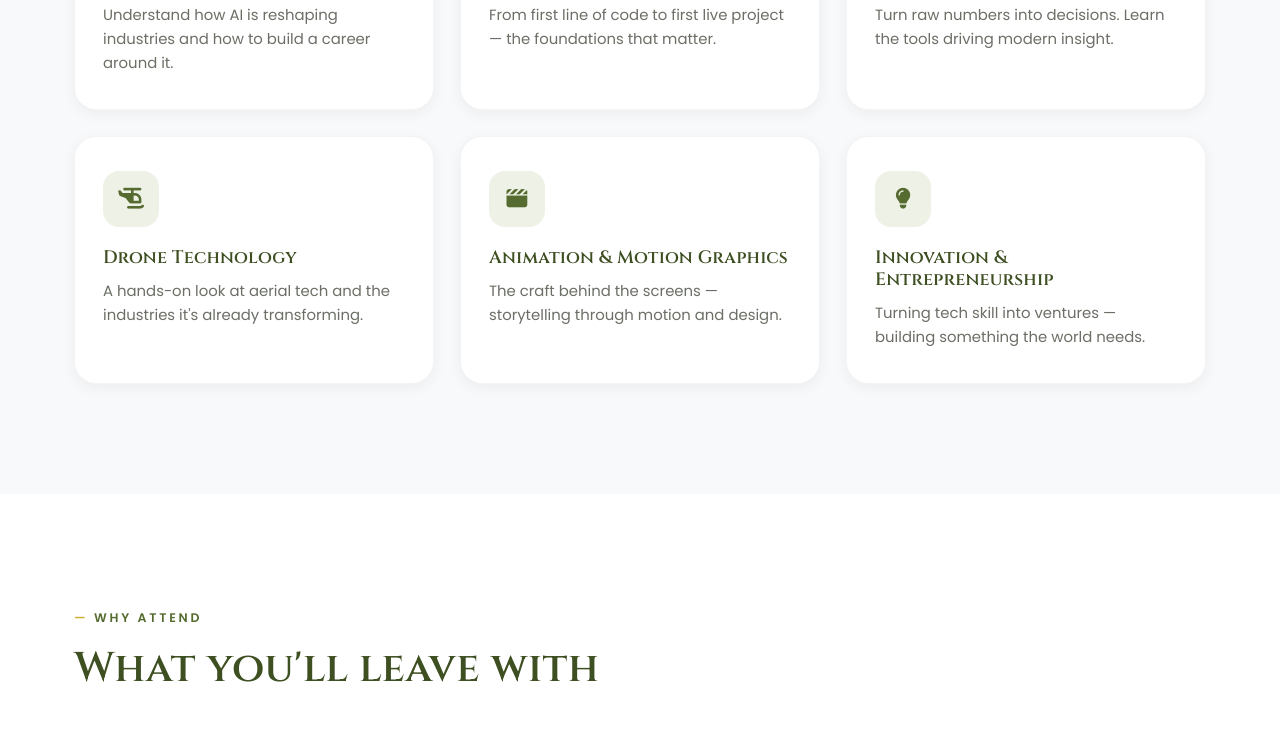
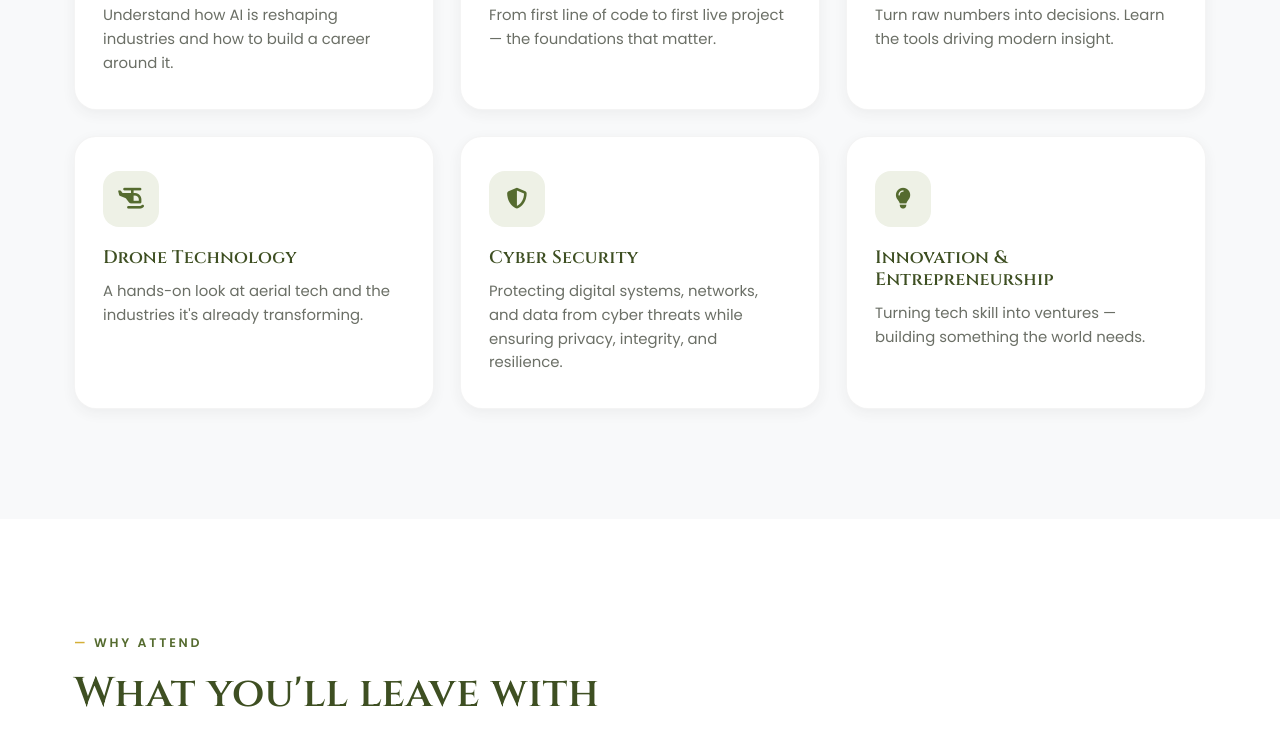
Before and after one commit to Joyful999/ypsg-tech-portal, a plain HTML site: page ypsg-frontend/index.html in a window 1280 px wide. Shown: the part 2176-2923 px from the top of the page. Drawn offline with Linux system fonts and the light colour scheme.

Commit message:
ready for deployment

```diff
--- a/ypsg-frontend/index.html
+++ b/ypsg-frontend/index.html
@@ -183,11 +183,13 @@
           <h3>Drone Technology</h3>
           <p>A hands-on look at aerial tech and the industries it's already transforming.</p>
         </article>
-        <article class="topic-card" data-reveal>
-          <div class="topic-card__icon"><i class="fa-solid fa-clapperboard"></i></div>
-          <h3>Animation &amp; Motion Graphics</h3>
-          <p>The craft behind the screens — storytelling through motion and design.</p>
-        </article>
+       <article class="topic-card" data-reveal>
+  <div class="topic-card__icon">
+    <i class="fa-solid fa-shield-halved"></i>
+  </div>
+  <h3>Cyber Security</h3>
+  <p>Protecting digital systems, networks, and data from cyber threats while ensuring privacy, integrity, and resilience.</p>
+</article>
         <article class="topic-card" data-reveal>
           <div class="topic-card__icon"><i class="fa-solid fa-lightbulb"></i></div>
           <h3>Innovation &amp; Entrepreneurship</h3>
```
